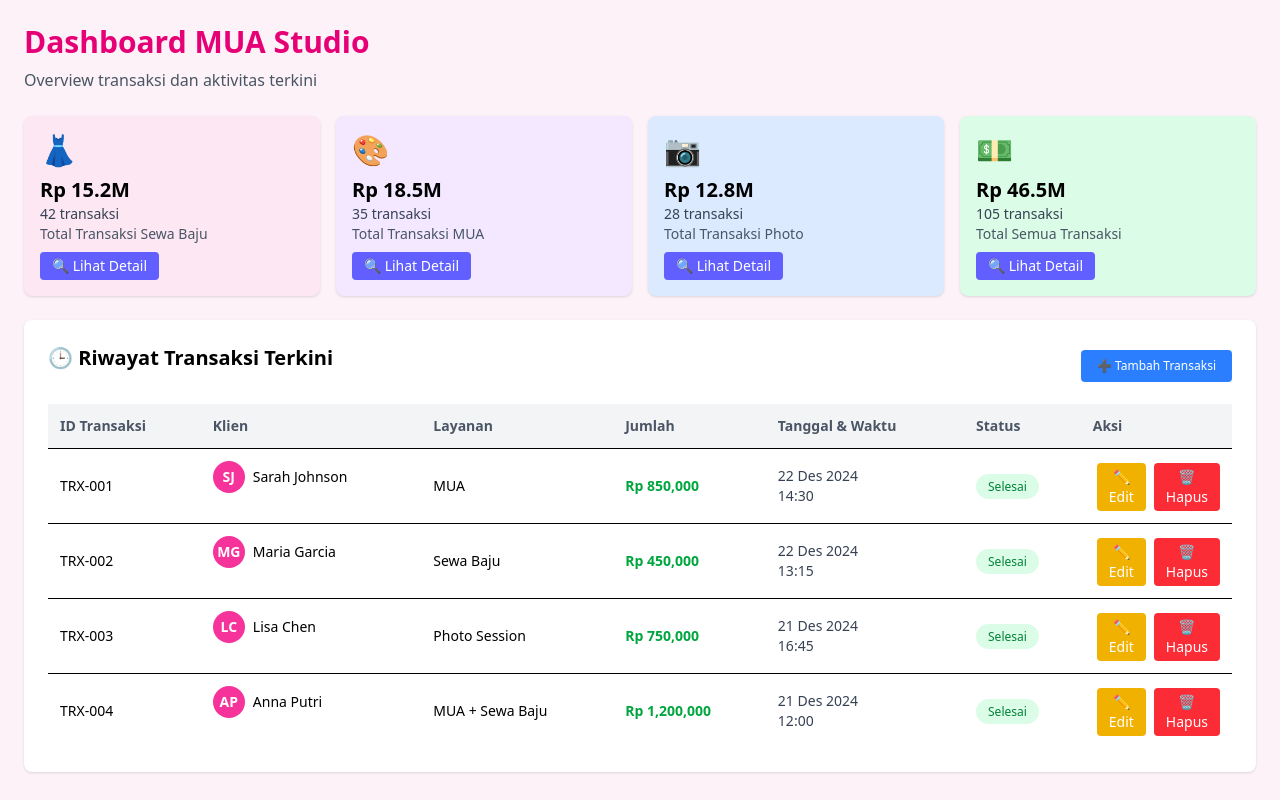
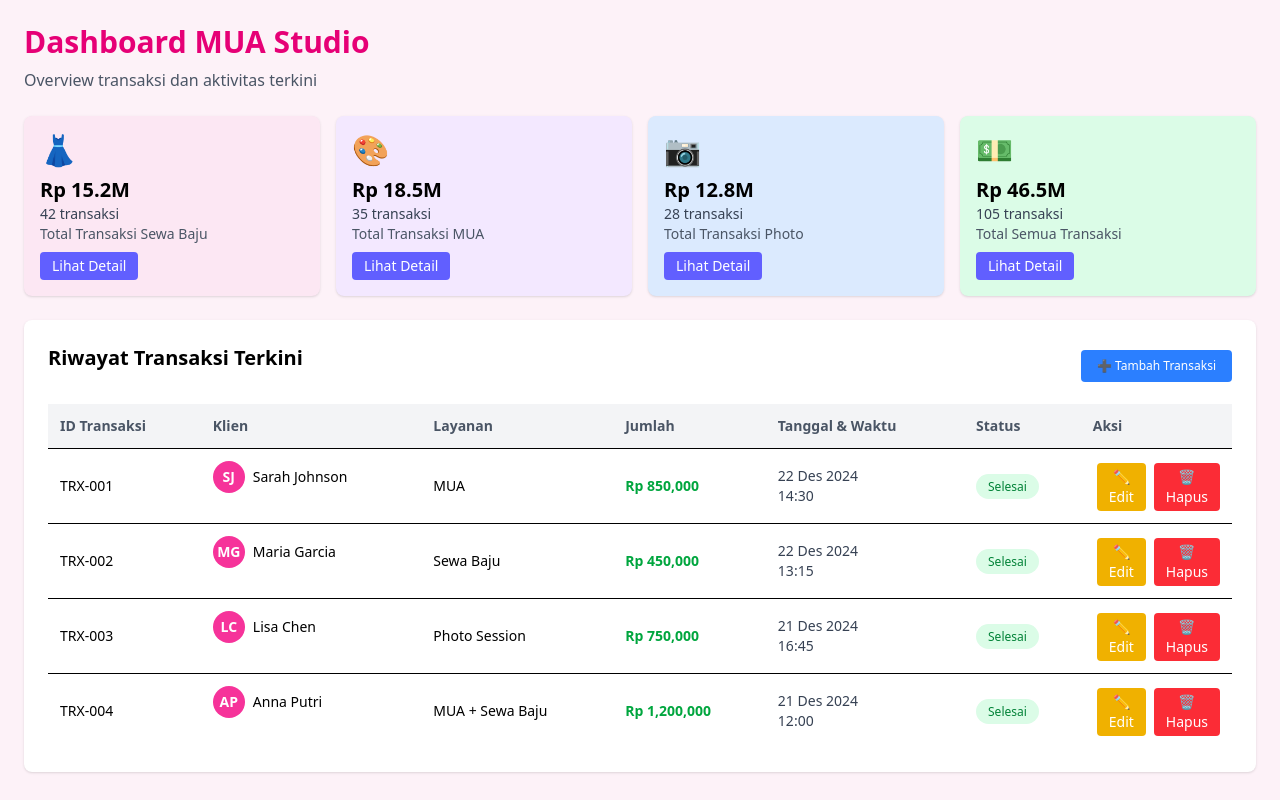
Before and after one commit to Melonns/Proyek-PAW, a React (Vite) app in the folder Frontend/: page /dashboard in a window 1280 px wide. Built offline with nearby package versions, Linux system fonts and the light colour scheme; sample sign-in values are in the browser's storage.

Commit message:
fix tipis

```diff
--- a/Frontend/src/Dashboard.jsx
+++ b/Frontend/src/Dashboard.jsx
@@ -102,7 +102,7 @@ export default function Dashboard() {
               }
               className="text-sm bg-indigo-500 text-white px-3 py-1 rounded hover:bg-indigo-600"
             >
-              🔍 Lihat Detail
+              Lihat Detail
             </button>
           </div>
         ))}
@@ -112,7 +112,7 @@ export default function Dashboard() {
       <div className="bg-white rounded-lg shadow p-6">
         <div className="flex justify-between items-center mb-4">
           <h2 className="text-xl font-semibold mb-4">
-            🕒 Riwayat Transaksi Terkini
+            Riwayat Transaksi Terkini
           </h2>
           <button className="text-xs bg-blue-500 text-white px-4 py-2 rounded hover:bg-blue-600">
             ➕ Tambah Transaksi
```
Also changed, not shown: 1 other file (tests, documents, lock files or other folders).
